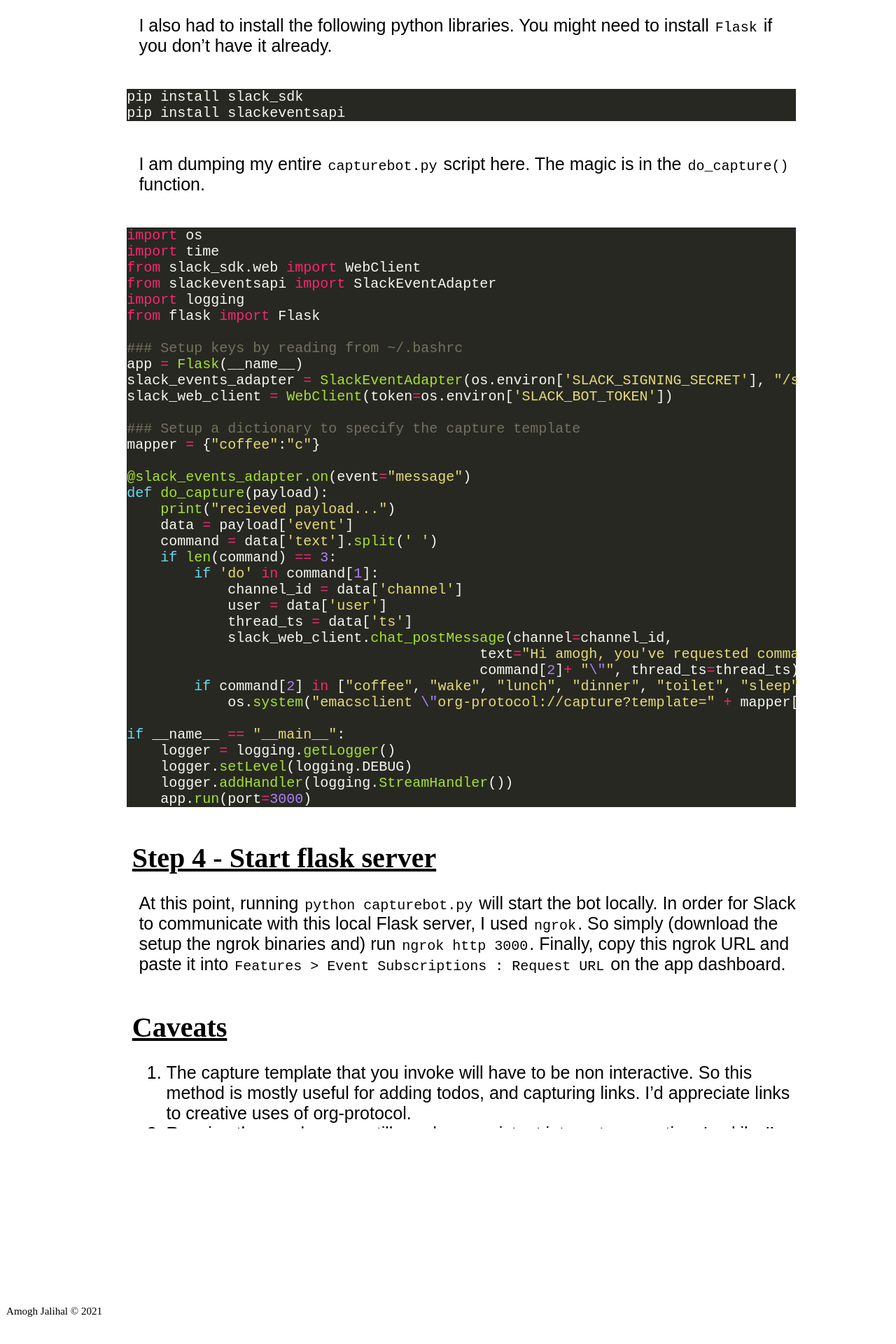
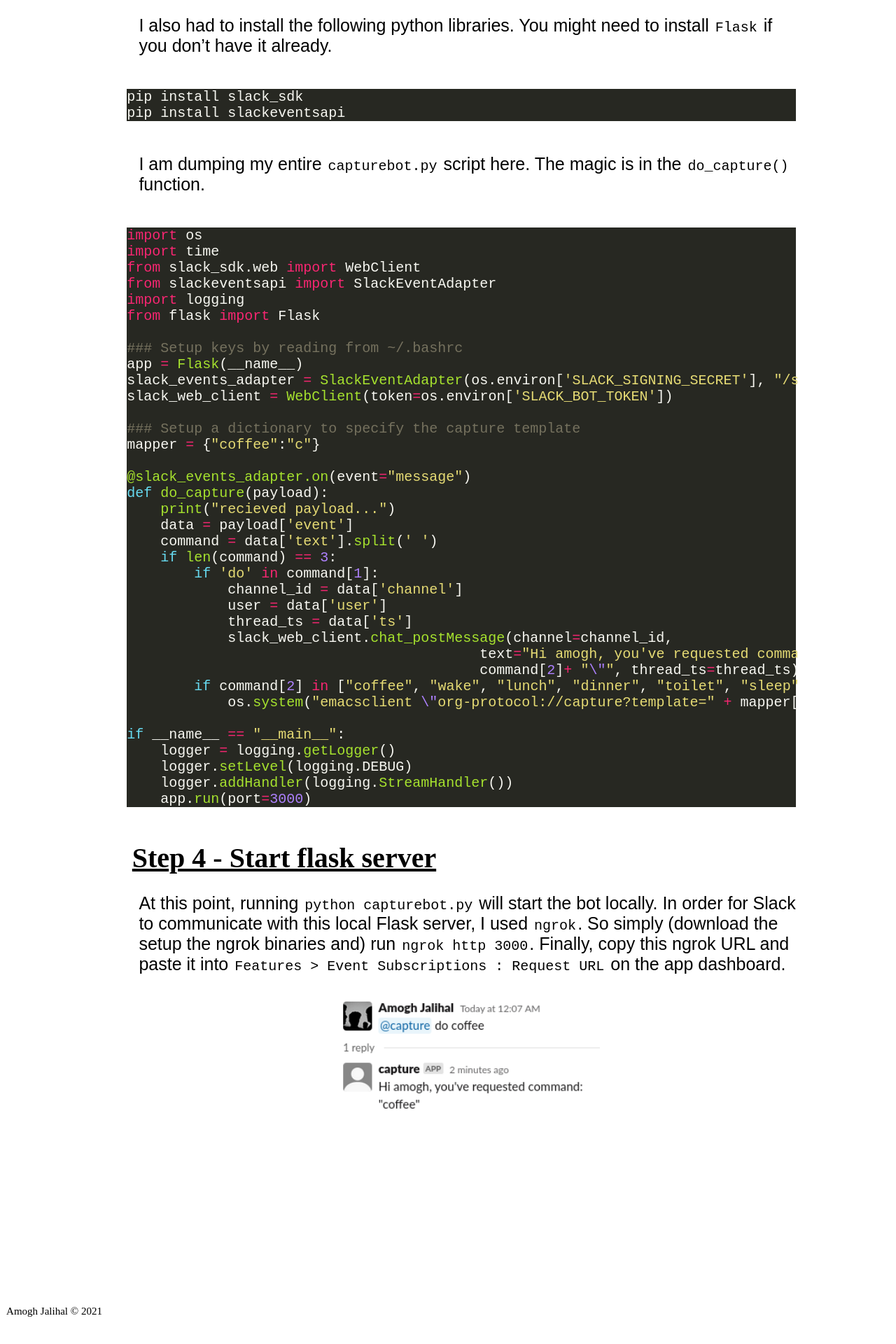
Before and after one commit to amoghpj/amoghpj.github.io, a Jekyll site: the page built from _posts/2021-05-10-slackbot-org-capture.md, in a window 1280 px wide. Shown: the part 2242-4162 px from the top of the page at 70% size. Built offline with Jekyll 4.4.1, drawn with Linux system fonts in a browser that asks for light colours; comment, search, counter and statistics services are not loaded.

Commit message:
Fix link

```diff
--- a/_posts/2021-05-10-slackbot-org-capture.md
+++ b/_posts/2021-05-10-slackbot-org-capture.md
@@ -106,7 +106,7 @@ if __name__ == "__main__":
 # Step 4 - Start flask server
 At this point, running `python capturebot.py` will start the bot locally. In order for Slack to communicate with this local Flask server, I used `ngrok`. So simply (download the setup the ngrok binaries and) run `ngrok http 3000`. Finally, copy this ngrok URL and paste it into `Features > Event Subscriptions : Request URL` on the app dashboard.
 
-![](./assets/images/screenshot_20210510_001010.png)
+![img](/assets/images/screenshot_20210510_001010.png)
 
 # Caveats
 1. The capture template that you invoke will have to be non interactive. So this method is mostly useful for adding todos, and capturing links. I'd appreciate links to creative uses of org-protocol.
```
